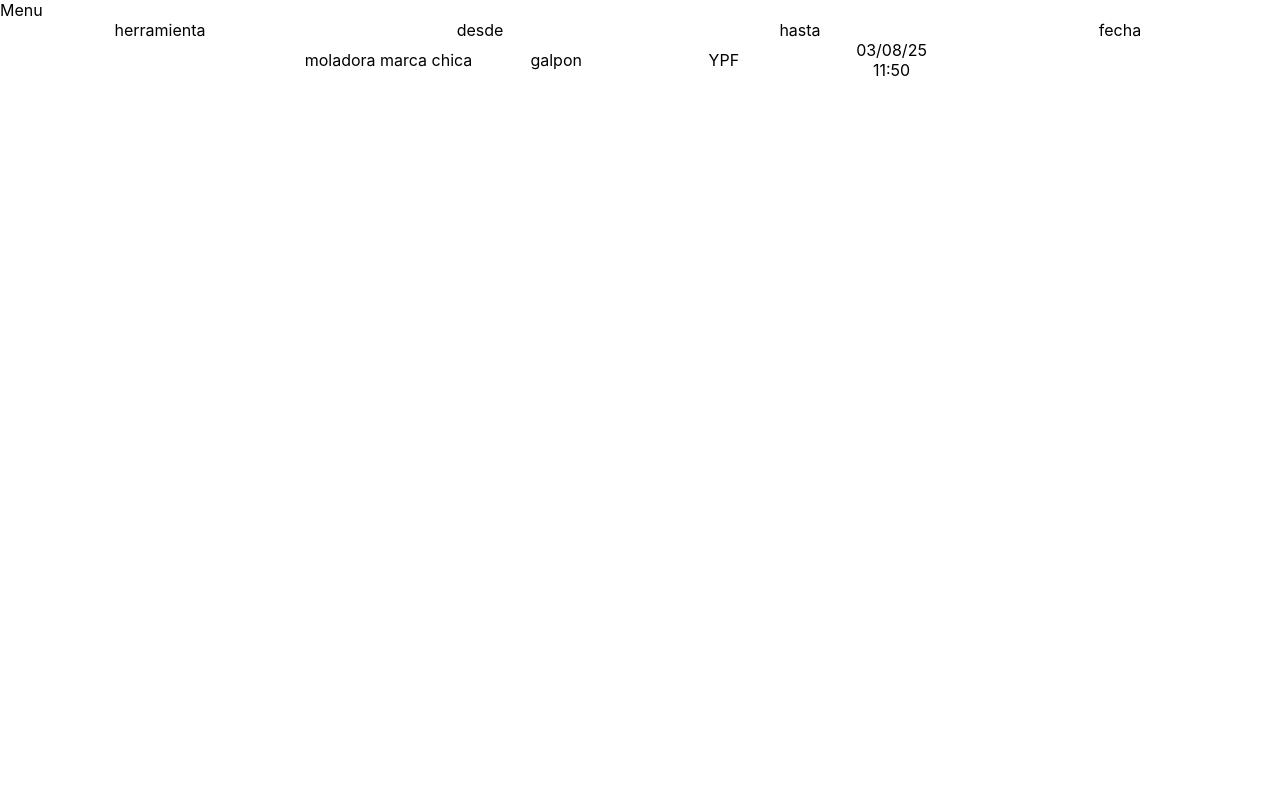
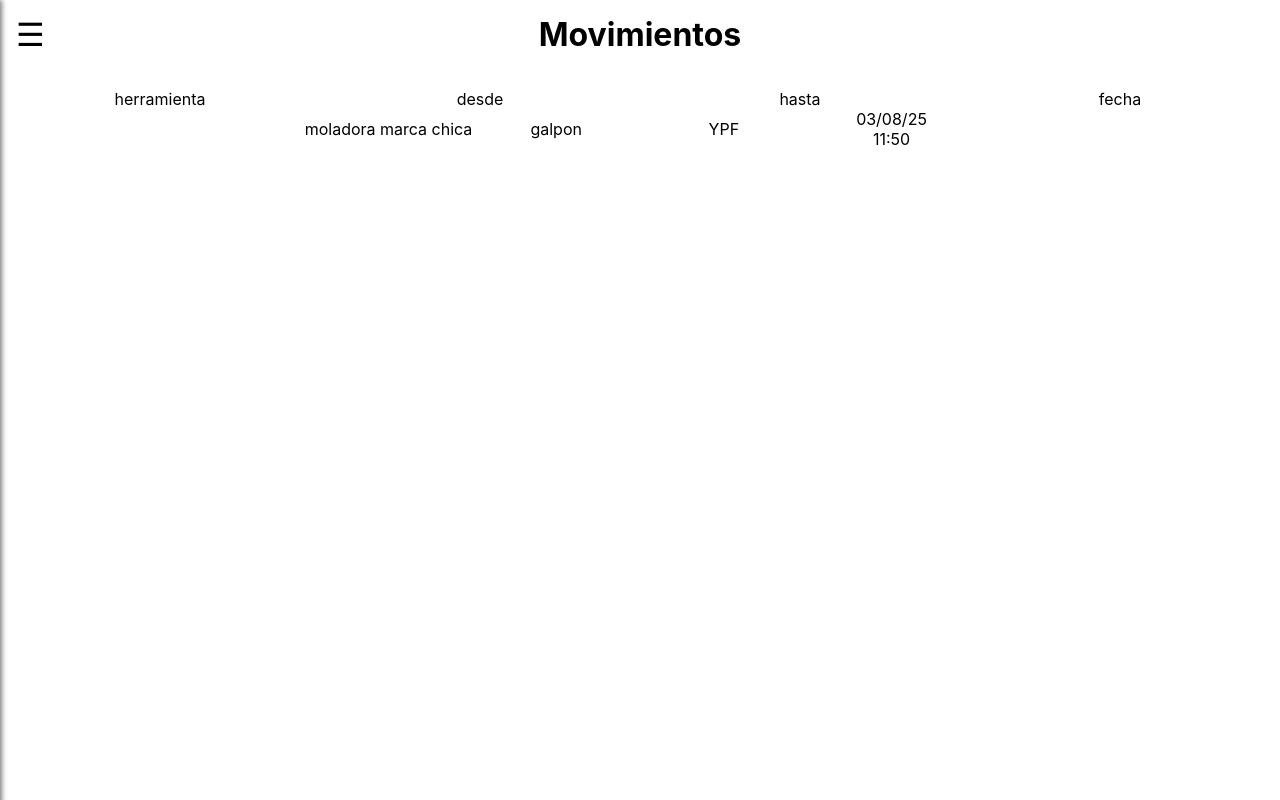
Before and after one commit to rafita055r/inventario-herramienta, a React (Create React App) app: page / in a window 1280 px wide. Built offline with nearby package versions, Linux system fonts and the light colour scheme.

Commit message:
rutas de movimientos agregada

```diff
--- a/src/Routes/NavBar.js
+++ b/src/Routes/NavBar.js
@@ -1,5 +1,46 @@
+
+import React, { useState } from 'react';
+import './styles/NavBar.css';
+import { NavLink, useLocation } from 'react-router';
+
+const routeTitles = {
+    '/': 'Movimientos',
+    '/obras': 'Obras',
+    '/herramientas': 'Herramientas',
+  };
+
 export default  function NavBar(){
-    return(
-        <nav>Menu</nav>
-    )
+    const [isOpen, setIsOpen] = useState(false);
+    const location = useLocation();
+
+    const toggleDrawer = () => {
+      setIsOpen(!isOpen);
+    };
+
+    // Obtiene el título de la ruta actual
+    const pageTitle = routeTitles[location.pathname] || 'Página';
+    return (
+        <>
+            <header className="header">
+                <button className="toggle-btn" onClick={toggleDrawer}>☰</button>
+                <h1 className="page-title">{pageTitle}</h1>
+            </header>
+
+            <div className={`side-drawer ${isOpen ? 'open' : ''}`}>
+                <button className="close-btn" onClick={toggleDrawer}>
+                ✖
+                </button>
+                <nav className="drawer-nav">
+                <ul>
+                    <li><NavLink onClick={toggleDrawer} to="/obras">Obras</NavLink></li>
+                    <li><NavLink onClick={toggleDrawer} to="/herramientas">Herramientas</NavLink></li>
+                    <li><NavLink onClick={toggleDrawer} to="/">Movimientos</NavLink></li>
+                </ul>
+                </nav>
+            </div>
+
+          {/* Fondo oscuro opcional */}
+          {isOpen && <div className="backdrop" onClick={toggleDrawer}></div>}
+        </>
+      );
 }
--- /dev/null
+++ b/src/Routes/Obras.js
@@ -0,0 +1,3 @@
+export default function Obras(){
+    return <> Obrasssssssssss</>
+}
--- /dev/null
+++ b/src/Routes/Tools.js
@@ -0,0 +1,3 @@
+export default function Tools(){
+    return<>Herramientaaassssssssssss</>
+}
--- a/src/Routes/styles/HistoryMovements.css
+++ b/src/Routes/styles/HistoryMovements.css
@@ -1,4 +1,5 @@
 .sectionListMovement{
+    margin-top: 20px;
     display: flex;
     flex-direction: column;
     align-items: center;
--- /dev/null
+++ b/src/Routes/styles/NavBar.css
@@ -0,0 +1,72 @@
+.side-drawer {
+    position: fixed;
+    top: 0;
+    left: 0;
+    height: 100vh;
+    width: 80%;
+    background-color: #fff;
+    box-shadow: 2px 0 5px rgba(0, 0, 0, 0.5);
+    transform: translateX(-100%);
+    transition: transform 0.3s ease-out;
+    z-index: 200;
+    padding: 1rem;
+  }
+
+  .side-drawer.open {
+    transform: translateX(0);
+  }
+
+  .drawer-nav ul {
+    list-style: none;
+    padding: 0;
+  }
+
+  .drawer-nav li {
+    margin: 1rem 0;
+  }
+
+  .drawer-nav a {
+    text-decoration: none;
+    color: #333;
+    font-size: 1.2rem;
+  }
+
+  .toggle-btn {
+    position: fixed;
+    top: 1rem;
+    left: 1rem;
+    font-size: 2rem;
+    background: none;
+    border: none;
+    z-index: 100;
+    cursor: pointer;
+  }
+
+  .close-btn {
+    font-size: 1.5rem;
+    background: none;
+    border: none;
+    float: right;
+    cursor: pointer;
+  }
+
+  .backdrop {
+    position: fixed;
+    top: 0;
+    left: 0;
+    width: 100%;
+    height: 100vh;
+    background: rgba(0, 0, 0, 0.5);
+    z-index: 100;
+  }
+
+.containBtnAndTitle{
+    display: flex;
+    width: 100%;
+}
+
+.header h1{
+    width: 100%;
+    text-align: center;
+    padding: 15px 0;
+}
--- a/src/index.js
+++ b/src/index.js
@@ -6,6 +6,8 @@ import {BrowserRouter, Route, Router, Routes} from "react-router"
 import reportWebVitals from './reportWebVitals';
 import NavBar from './Routes/NavBar';
 import HistoryMovement from './Routes/HistoryMovement';
+import Tools from './Routes/Tools';
+import Obras from './Routes/Obras';
 
 const root = ReactDOM.createRoot(document.getElementById('root'));
 root.render(
@@ -13,6 +15,8 @@ root.render(
       <NavBar />
     <Routes>
       <Route path='/' element={<HistoryMovement />} />
+      <Route path='/obras' element={<Obras />} />
+      <Route path='/herramientas' element={<Tools />} />
     </Routes>
   </BrowserRouter>
 );
```
